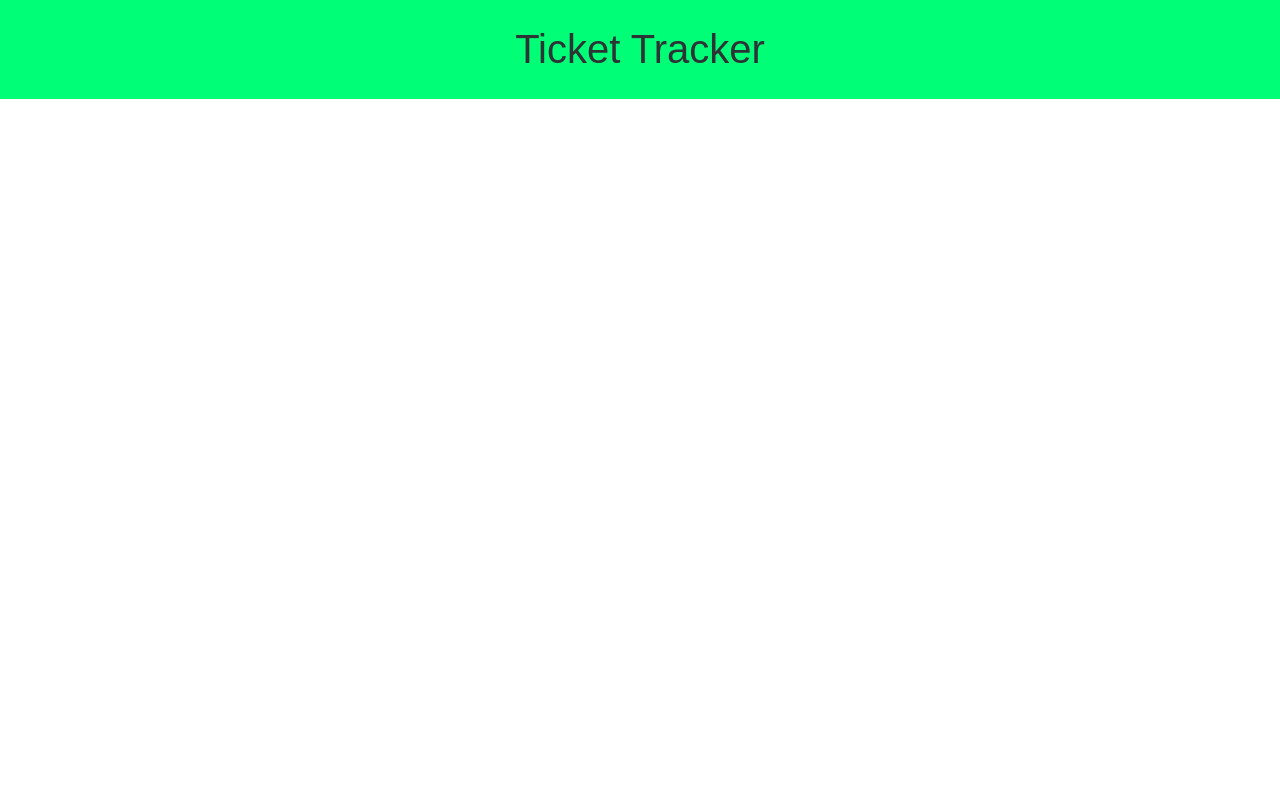
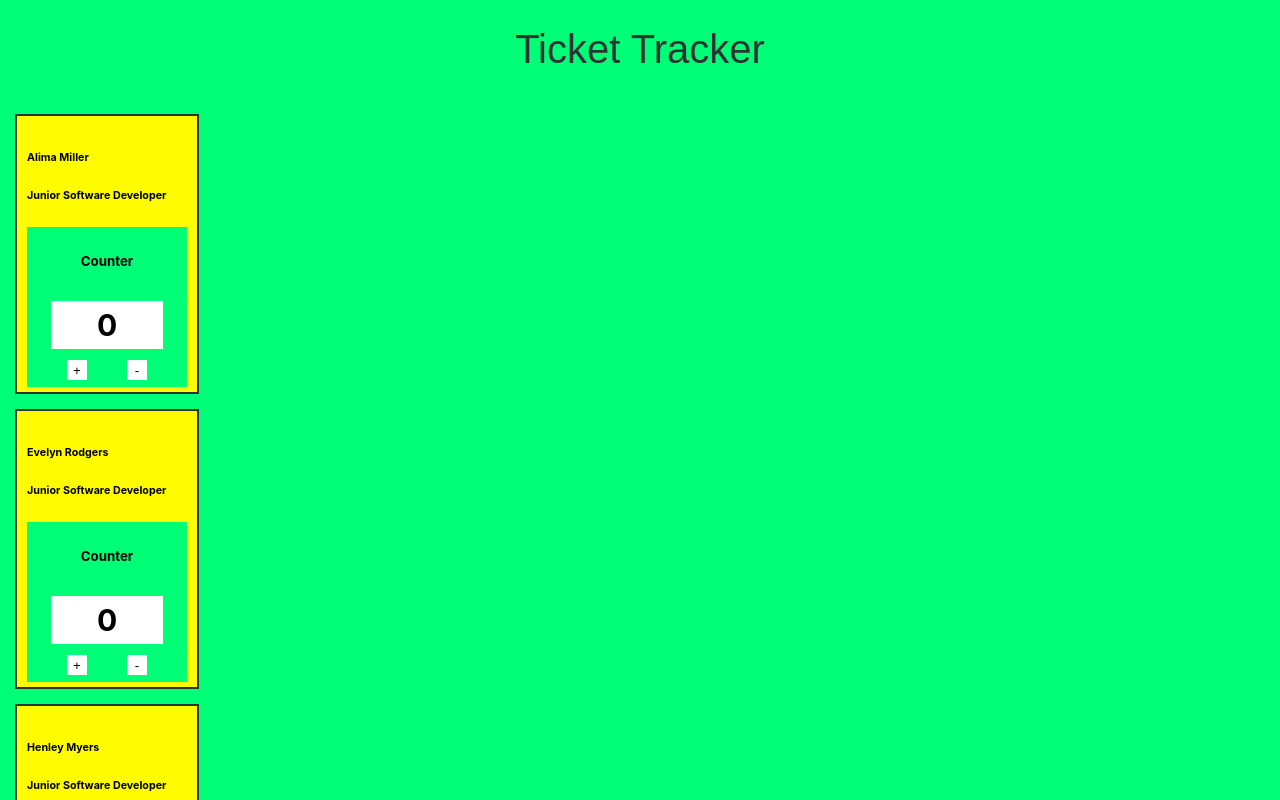
Before and after one commit to A-M-98/ticket-tracker, a React (Create React App) app: page / in a window 1280 px wide. Shown: the top 800 px of the page. Built offline with nearby package versions, Linux system fonts and the light colour scheme.

Commit message:
mapping done. final code before extension

```diff
--- a/src/App.jsx
+++ b/src/App.jsx
@@ -10,7 +10,9 @@ function App () {
     <div className="app">
       < Header />
       <div className='app__employee-cards'>
-
+      {team.map((employee) => {
+        return (< Card key={employee.id} info={employee}/>)
+      })}
       </div>
     </div>
     </>
```
